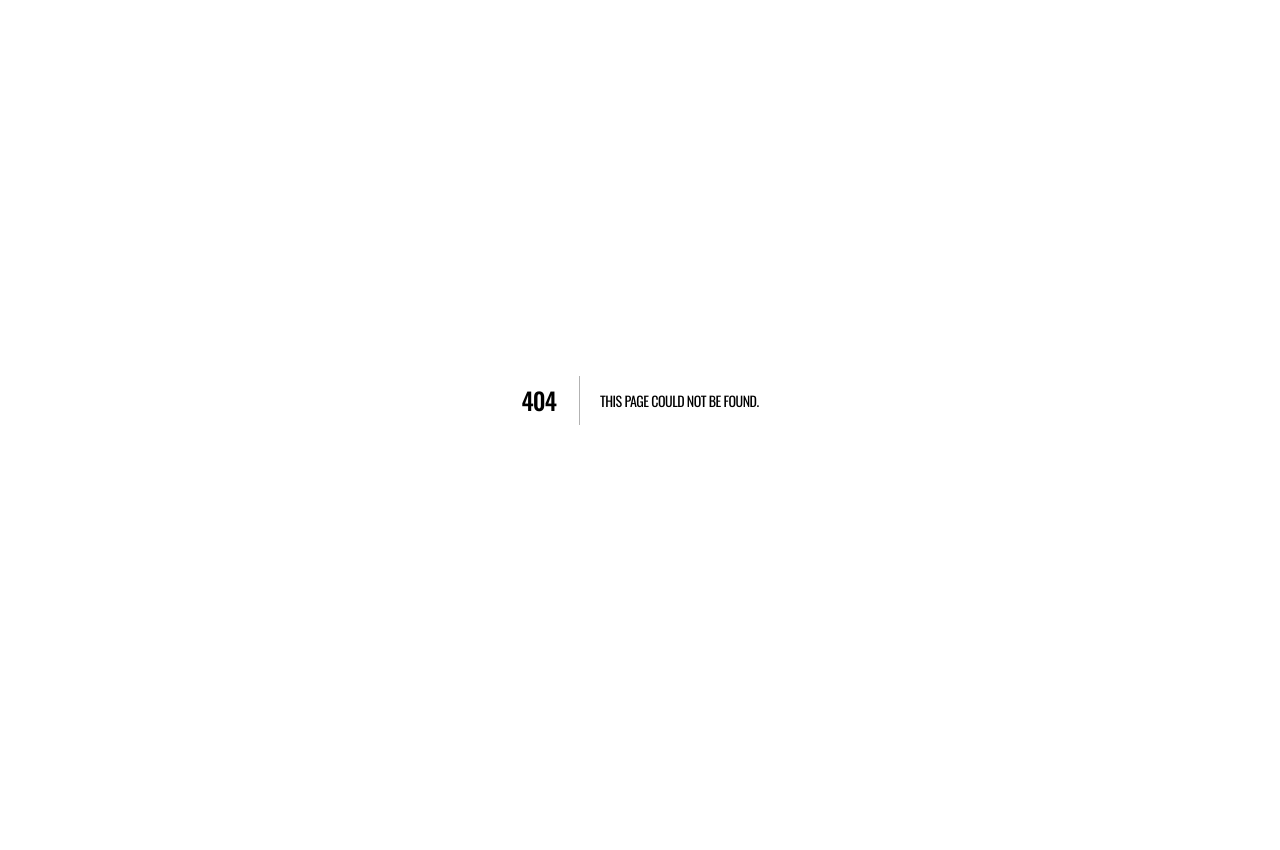
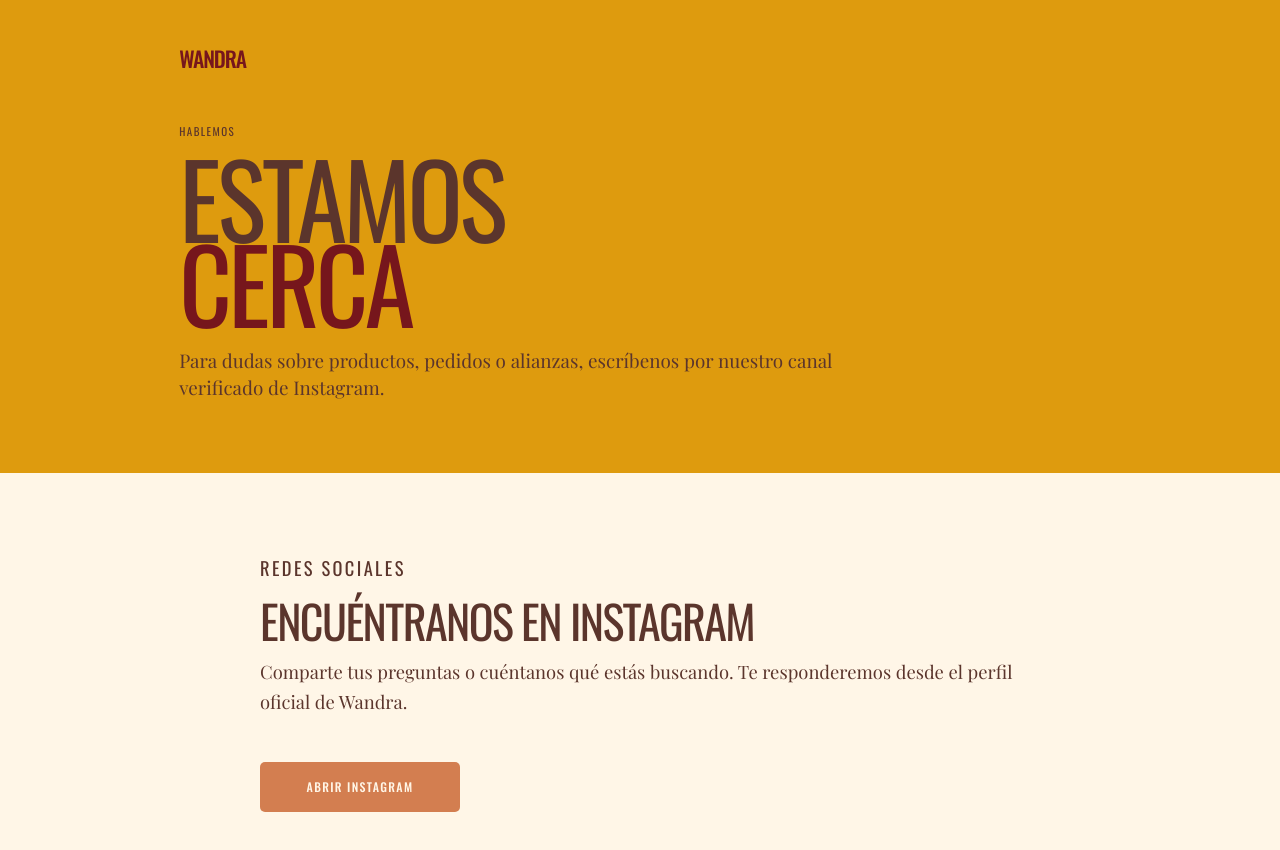
Before and after one commit to Mateoac1998/wandra.com.co, a Next.js app: page /contacto in a window 1280 px wide. Before the commit this address had no page. Shown: the top 850 px of the page. Before the commit the page ends 800 px from the top, so only its background shows below. Built offline with nearby package versions, Linux system fonts and the light colour scheme; a web font is replaced by a local one.

Commit message:
feat: add contacto route

```diff
--- /dev/null
+++ b/app/contacto/page.tsx
@@ -0,0 +1,17 @@
+import type { Metadata } from 'next';
+
+export const metadata: Metadata = {
+  title: 'Contacto | Wandra',
+  description: 'Ponte en contacto con Wandra.',
+  alternates: { canonical: '/contacto' },
+};
+
+export default function ContactoPage() {
+  return <main className="content-page">
+    <header className="article-header"><a className="mini-logo" href="/" aria-label="Volver al inicio">Wandra</a><p className="eyebrow">Hablemos</p><h1>ESTAMOS<br /><i>CERCA</i></h1><p>Para dudas sobre productos, pedidos o alianzas, escríbenos por nuestro canal verificado de Instagram.</p></header>
+    <article className="article-body">
+      <section><p className="eyebrow">Redes sociales</p><h2>ENCUÉNTRANOS EN INSTAGRAM</h2><p>Comparte tus preguntas o cuéntanos qué estás buscando. Te responderemos desde el perfil oficial de Wandra.</p></section>
+      <a className="button button-wine" href="https://www.instagram.com/wandra_herencia_saludable/" target="_blank" rel="noreferrer">Abrir Instagram</a>
+    </article>
+  </main>;
+}
```
